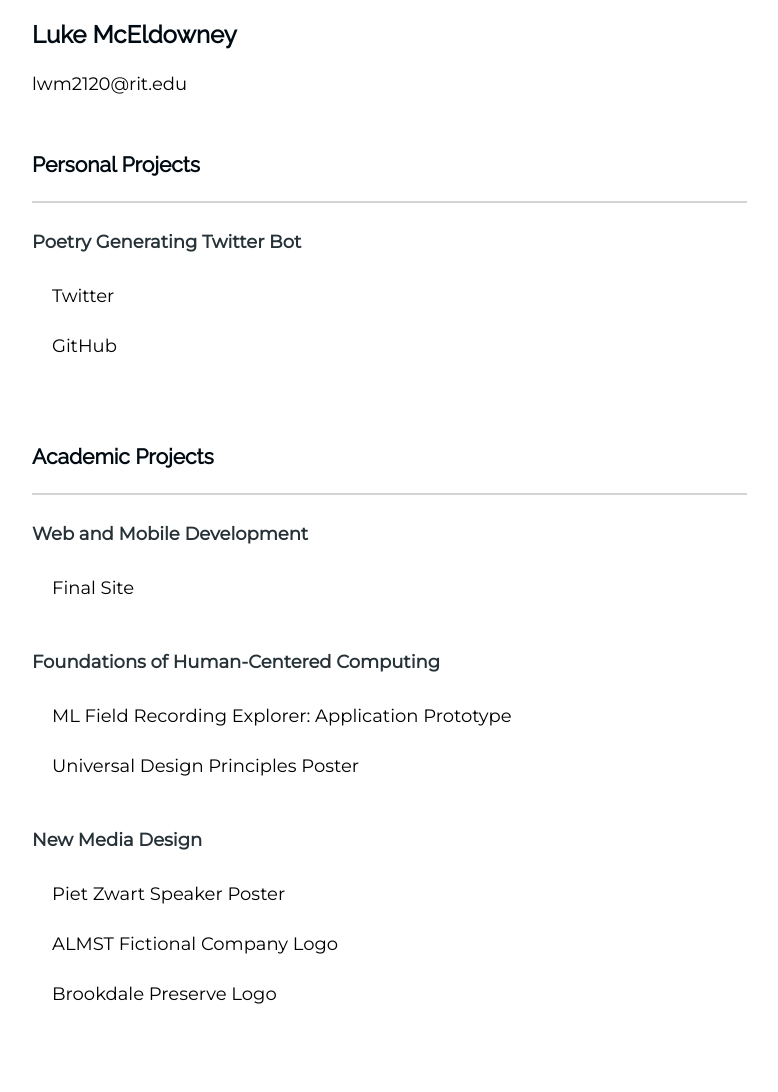
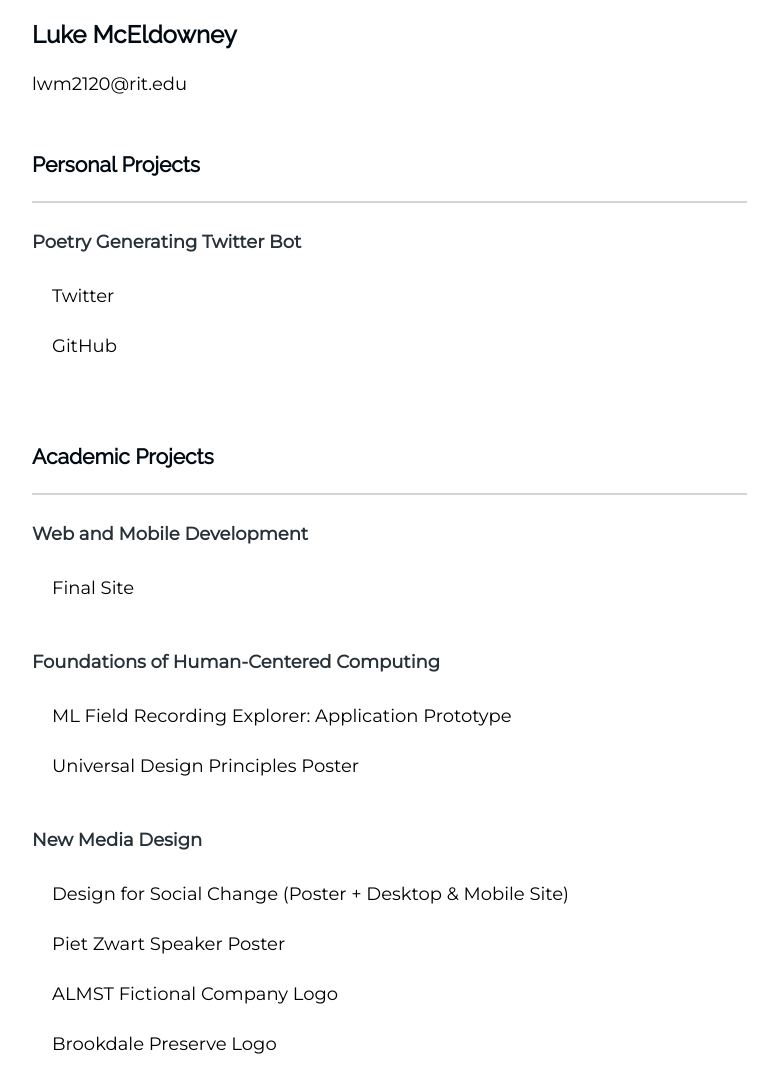
Before and after one commit to lwm2120/portfolio, a plain HTML site: page index.html in a window 1280 px wide. Shown: the whole page, without its empty margins (96-874 px from the left). Drawn offline with Linux system fonts and the light colour scheme.

Commit message:
added nmde project 3

```diff
--- a/index.html
+++ b/index.html
@@ -53,6 +53,7 @@
 
                     <h4>New Media Design</h4>
                     <ul id="NMDE">
+                        <li><a href="assets/projects/mceldowneyProject3.pdf">Design for Social Change (Poster + Desktop &amp; Mobile Site)</a></li>
                         <li><a href="assets/projects/piet_zwart_poster.pdf">Piet Zwart Speaker Poster</a></li>
                         <li><a href="assets/projects/almst_logo.png">ALMST Fictional Company Logo</a></li>
                         <li><a href="assets/projects/park_logo.png">Brookdale Preserve Logo</a></li>
```
Also changed, not shown: 1 other file.
